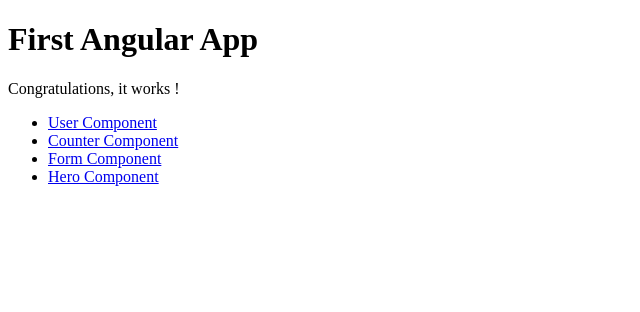
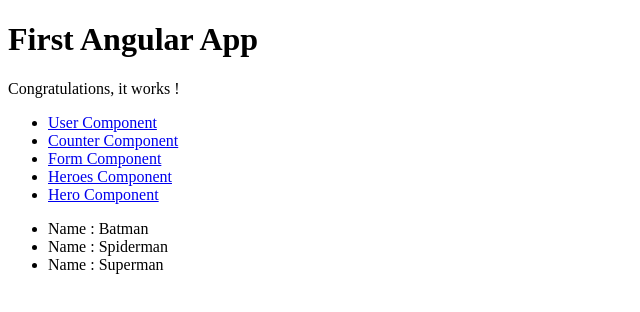
Before and after one commit to rgirodon/tse_angular, an Angular app: page /heroes in a window 1280 px wide. Before the commit this address led to /. Shown: the top 312 px of the page, without its empty margins (0-640 px from the left). Built offline with nearby package versions, Linux system fonts and the light colour scheme.

Commit message:
Improve API

```diff
--- a/public/api/hero.json
+++ b/public/api/hero.json
@@ -1,4 +1,5 @@
 {
-    "name" : "Spiderman",
-    "real_name" : "Peter Parker"
+    "name" : "Batman",
+    "real_name" : "Bruce Wayne",
+    "city" : "Gotham"
 }
--- /dev/null
+++ b/public/api/heroes.json
@@ -0,0 +1,17 @@
+[
+    {
+        "name" : "Batman",
+        "real_name" : "Bruce Wayne",
+        "city" : "Gotham"
+    },
+    {
+        "name" : "Spiderman",
+        "real_name" : "Peter Parker",
+        "city" : "NYC"
+    },
+    {
+        "name" : "Superman",
+        "real_name" : "Clarke Kent",
+        "city" : "NYC"
+    }
+]
--- a/src/app/app.component.html
+++ b/src/app/app.component.html
@@ -5,6 +5,7 @@
         <li><a routerLink="/user" routerLinkActive="active" ariaCurrentWhenActive="page">User Component</a></li>
         <li><a routerLink="/counter" routerLinkActive="active" ariaCurrentWhenActive="page">Counter Component</a></li>
         <li><a routerLink="/form" routerLinkActive="active" ariaCurrentWhenActive="page">Form Component</a></li>
+        <li><a routerLink="/heroes" routerLinkActive="active" ariaCurrentWhenActive="page">Heroes Component</a></li>
         <li><a routerLink="/hero" routerLinkActive="active" ariaCurrentWhenActive="page">Hero Component</a></li>
     </ul>
 </nav>
--- a/src/app/app.routes.ts
+++ b/src/app/app.routes.ts
@@ -3,10 +3,12 @@
 import { UserComponent } from './user/user.component';
 import { FormComponent } from './form/form.component';
 import { HeroComponent } from './hero/hero.component';
+import { HeroesComponent } from './heroes/heroes.component';
 
 export const routes: Routes = [
     { path: 'counter', component: CounterComponent },
     { path: 'user', component: UserComponent },
     { path: 'form', component: FormComponent },
     { path: 'hero', component: HeroComponent },
+    { path: 'heroes', component: HeroesComponent },
 ];
--- a/src/app/hero.service.ts
+++ b/src/app/hero.service.ts
@@ -13,4 +13,8 @@
   getHero(): Observable<Hero> {
     return this.http.get<Hero>(`/api/hero.json`);
   }
+
+  getHeroes(): Observable<Hero[]> {
+    return this.http.get<Hero[]>(`/api/heroes.json`);
+  }
 }
--- a/src/app/hero.ts
+++ b/src/app/hero.ts
@@ -1,6 +1,8 @@
-export interface Hero {
+export type Hero = {
 
     name: string;
 
     real_name: string;
+
+    city: string;
 }
--- a/src/app/hero/hero.component.html
+++ b/src/app/hero/hero.component.html
@@ -3,4 +3,6 @@
     <p>Name : {{ hero.name }}</p>
 
     <p>Real Name : {{ hero.real_name }}</p>
+
+    <p>City : {{ hero.city }}</p>
 }
--- /dev/null
+++ b/src/app/heroes/heroes.component.html
@@ -0,0 +1,9 @@
+<ul>
+@if (heroes$ | async; as heroes) {
+
+    @for (hero of heroes; track hero.name) {
+
+        <li>Name : {{ hero.name }}</li>
+    }
+}
+</ul>
--- /dev/null
+++ b/src/app/heroes/heroes.component.ts
@@ -0,0 +1,23 @@
+import { Component, OnInit } from '@angular/core';
+import { HeroService } from '../hero.service';
+import { Hero } from '../hero';
+import { Observable } from 'rxjs';
+import { AsyncPipe } from '@angular/common';
+
+@Component({
+  selector: 'app-heroes',
+  standalone: true,
+  imports: [AsyncPipe],
+  templateUrl: './heroes.component.html',
+  styleUrl: './heroes.component.css'
+})
+export class HeroesComponent implements OnInit {
+
+  heroes$!: Observable<Hero[]>;
+
+  constructor(private heroService: HeroService) { }
+
+  ngOnInit(): void {
+    this.heroes$ = this.heroService.getHeroes();
+  }
+}
```
Also changed, not shown: src/app/heroes/heroes.component.css (added), 1 other file (tests, documents, lock files or other folders).
